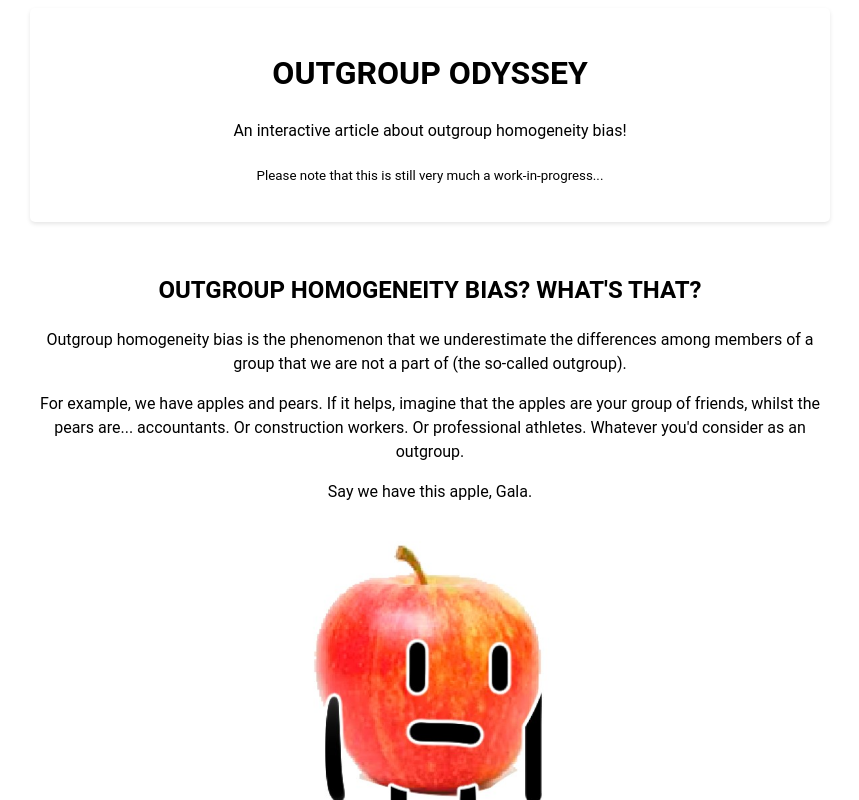
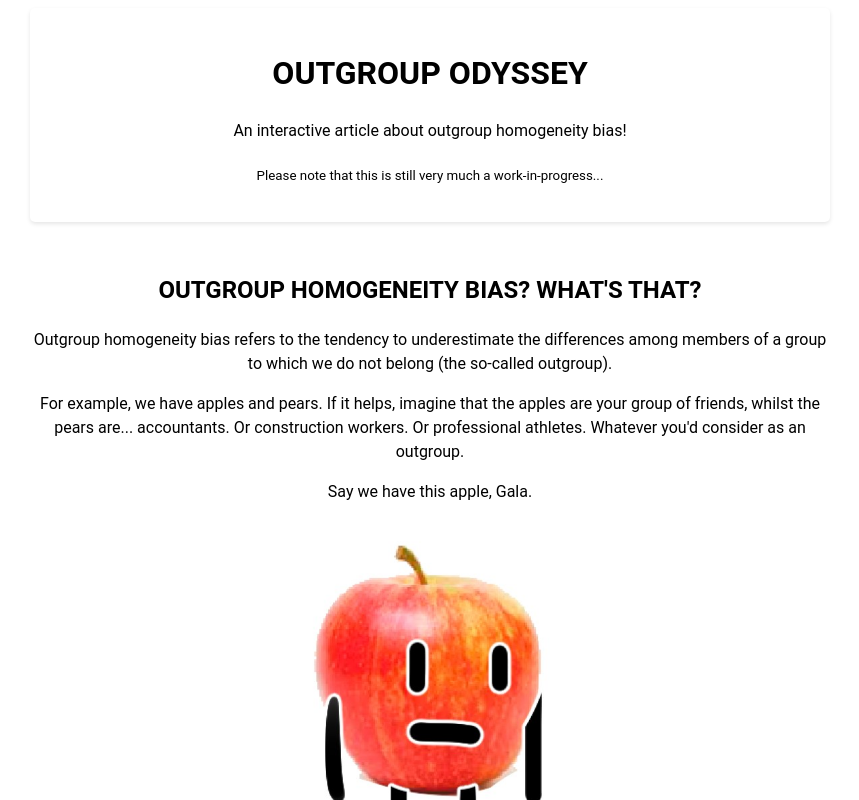
Before and after one commit to AxiDragon/outgroup-odyssey, a React (Create React App) app: page / in a window 1280 px wide. Shown: the top 800 px of the page, without its empty margins (210-1069 px from the left). Built offline with nearby package versions, Linux system fonts and the light colour scheme.

Commit message:
Fix spelling mistakes

```diff
--- a/src/components/sections/EffectSection.tsx
+++ b/src/components/sections/EffectSection.tsx
@@ -16,9 +16,9 @@ const EffectSection = () => {
 			<p>What if Gala was actually a cooking teacher of all the pears, and they needed
 				to sort the apples and pears into three groups to ensure each pear has sufficient challenge?</p>
 			<SliderImage images={[noBias, midBias, fullBias]} />
-			<p style={{ fontSize: 10 }}>
-				<span style={{ color: 'red' }}>red:</span> too much challenge,
-				<span style={{ color: 'blue' }}> blue</span>: too little challenge
+			<p>
+				<i><span style={{ color: 'red' }}>red:</span> too much challenge,
+					<span style={{ color: 'blue' }}> blue</span>: too little challenge</i>
 			</p>
 			<p>If Gala's bias shone through, it could result in some pears stressing out from the pressure,
 				and other pears being bored to death!</p>
--- a/src/components/sections/TopicSection.tsx
+++ b/src/components/sections/TopicSection.tsx
@@ -21,8 +21,8 @@ const TopicSection = () => {
 	return (
 		<div>
 			<h2>OUTGROUP HOMOGENEITY BIAS? WHAT'S THAT?</h2>
-			<p>Outgroup homogeneity bias is the phenomenon that we underestimate the differences among
-				members of a group that we are not a part of (the so-called outgroup).</p>
+			<p>Outgroup homogeneity bias refers to the tendency to underestimate
+				the differences among members of a group to which we do not belong (the so-called outgroup).</p>
 			<p>For example, we have apples and pears. If it helps, imagine that the apples are your group of friends,
 				whilst the pears are... accountants. Or construction workers. Or professional athletes.
 				Whatever you'd consider as an outgroup.</p>
@@ -45,7 +45,7 @@ const TopicSection = () => {
 			<p>...compared to apples, there's less distribution between the three options.
 				Thus, Gala believes (AKA biases) that the baking skills of the pears (AKA outgroup)
 				are more similar (AKA homogenous) than those of the apples.</p>
-			<p>But, in reality, when we makes all fruits attempt to make their most delicious cakes...</p>
+			<p>But, in reality, when we make all fruits attempt to make their most delicious cakes...</p>
 			<ImageSlideShow images={[interactable1, interactable2, interactable3, interactable4]} />
 			<p>...we see that the pears are just as diverse in their baking skills as the apples.</p>
 			<p>Even if it intuitively seems correct to lump a group into the same category,
```
